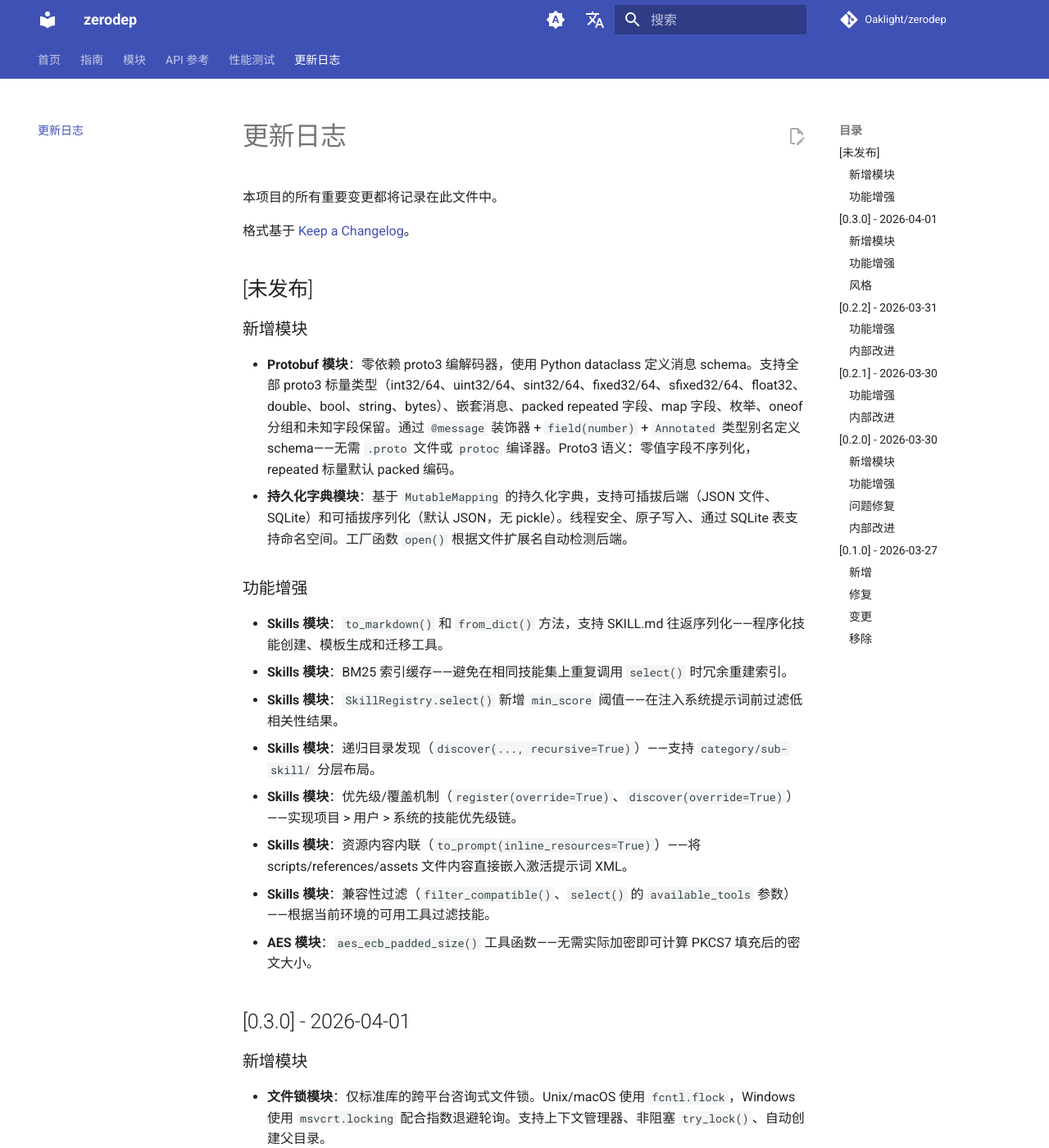
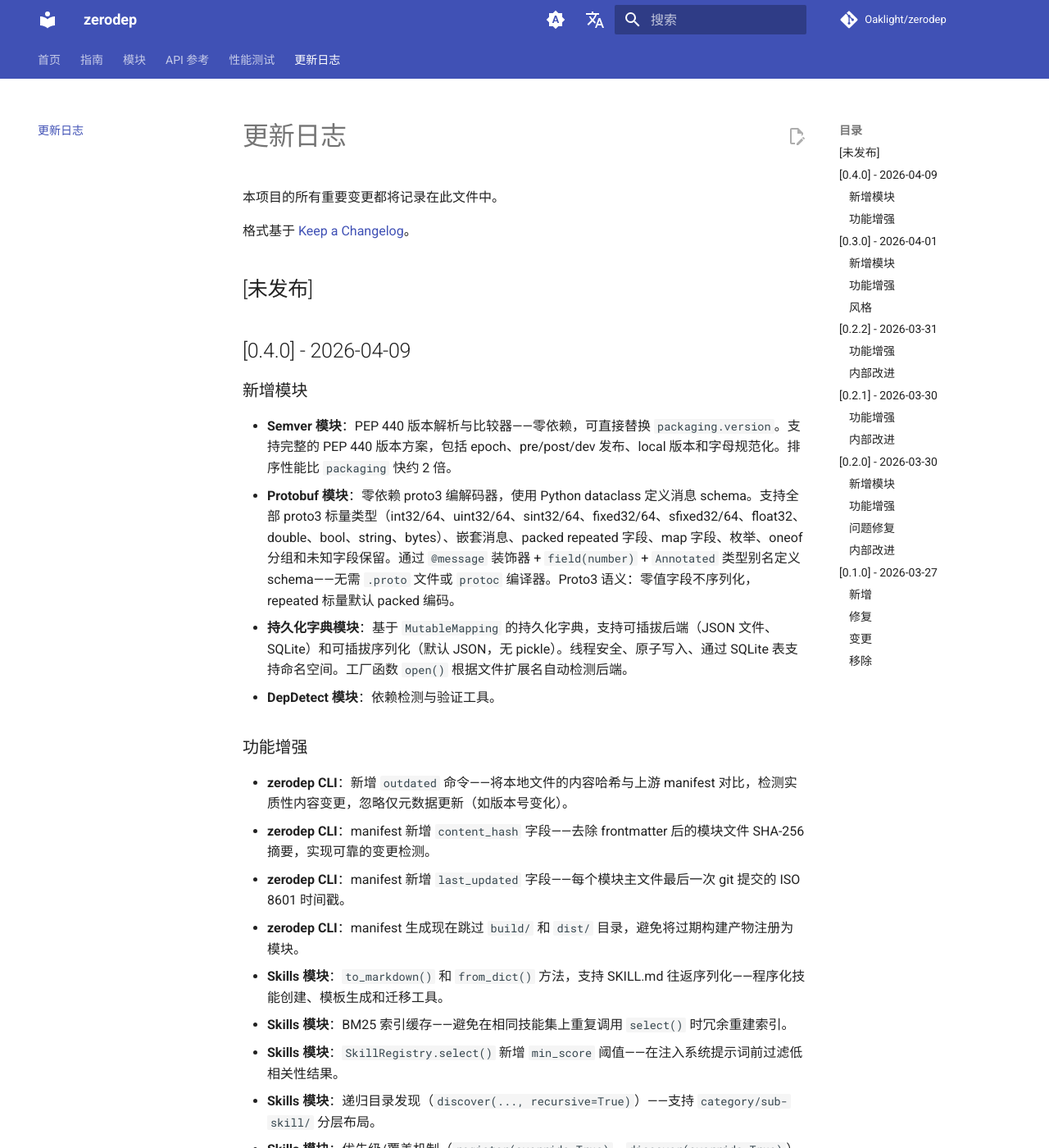
Before and after one commit to Oaklight/zerodep, an MkDocs documentation site: the page built from docs/changelog.md, in a window 1280 px wide and 1400 px high. Shown: the whole window at 82% size. Built offline with MkDocs 1.6.1 and Material for MkDocs 9.7.7, drawn with Linux system fonts in a browser that asks for light colours; comment, search, counter and statistics services are not loaded.

Commit message:
docs: add v0.4.0 changelog entry (zh)

```diff
--- a/docs/changelog.md
+++ b/docs/changelog.md
@@ -6,13 +6,21 @@
 
 ## [未发布]
 
+## [0.4.0] - 2026-04-09
+
 ### 新增模块
 
+- **Semver 模块**：PEP 440 版本解析与比较器——零依赖，可直接替换 `packaging.version`。支持完整的 PEP 440 版本方案，包括 epoch、pre/post/dev 发布、local 版本和字母规范化。排序性能比 `packaging` 快约 2 倍。
 - **Protobuf 模块**：零依赖 proto3 编解码器，使用 Python dataclass 定义消息 schema。支持全部 proto3 标量类型（int32/64、uint32/64、sint32/64、fixed32/64、sfixed32/64、float32、double、bool、string、bytes）、嵌套消息、packed repeated 字段、map 字段、枚举、oneof 分组和未知字段保留。通过 `@message` 装饰器 + `field(number)` + `Annotated` 类型别名定义 schema——无需 `.proto` 文件或 `protoc` 编译器。Proto3 语义：零值字段不序列化，repeated 标量默认 packed 编码。
 - **持久化字典模块**：基于 `MutableMapping` 的持久化字典，支持可插拔后端（JSON 文件、SQLite）和可插拔序列化（默认 JSON，无 pickle）。线程安全、原子写入、通过 SQLite 表支持命名空间。工厂函数 `open()` 根据文件扩展名自动检测后端。
+- **DepDetect 模块**：依赖检测与验证工具。
 
 ### 功能增强
 
+- **zerodep CLI**：新增 `outdated` 命令——将本地文件的内容哈希与上游 manifest 对比，检测实质性内容变更，忽略仅元数据更新（如版本号变化）。
+- **zerodep CLI**：manifest 新增 `content_hash` 字段——去除 frontmatter 后的模块文件 SHA-256 摘要，实现可靠的变更检测。
+- **zerodep CLI**：manifest 新增 `last_updated` 字段——每个模块主文件最后一次 git 提交的 ISO 8601 时间戳。
+- **zerodep CLI**：manifest 生成现在跳过 `build/` 和 `dist/` 目录，避免将过期构建产物注册为模块。
 - **Skills 模块**：`to_markdown()` 和 `from_dict()` 方法，支持 SKILL.md 往返序列化——程序化技能创建、模板生成和迁移工具。
 - **Skills 模块**：BM25 索引缓存——避免在相同技能集上重复调用 `select()` 时冗余重建索引。
 - **Skills 模块**：`SkillRegistry.select()` 新增 `min_score` 阈值——在注入系统提示词前过滤低相关性结果。
```
